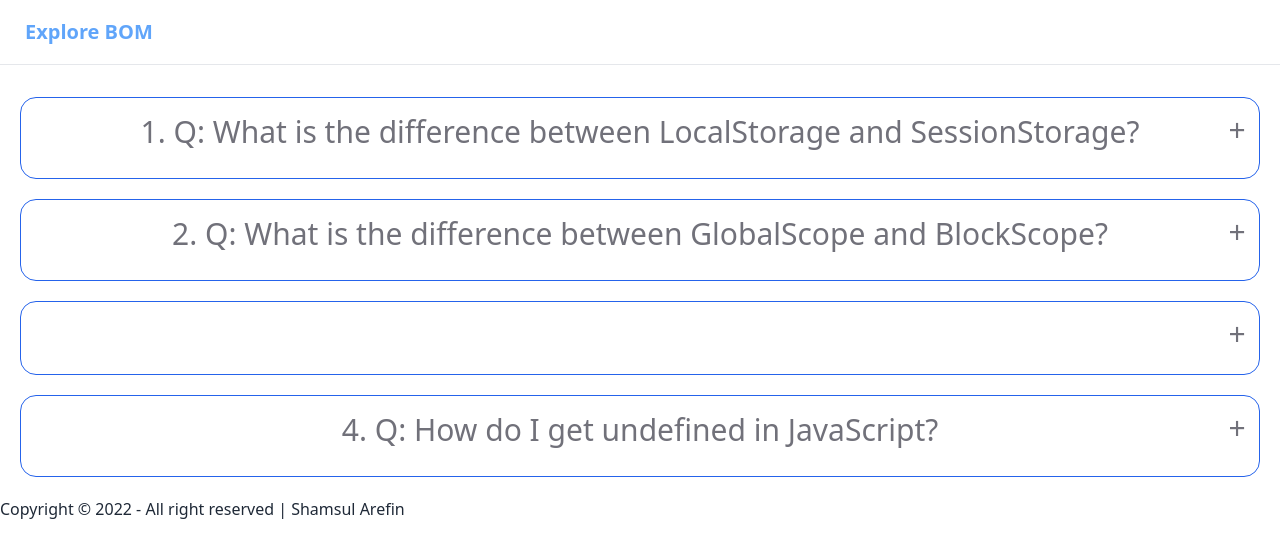
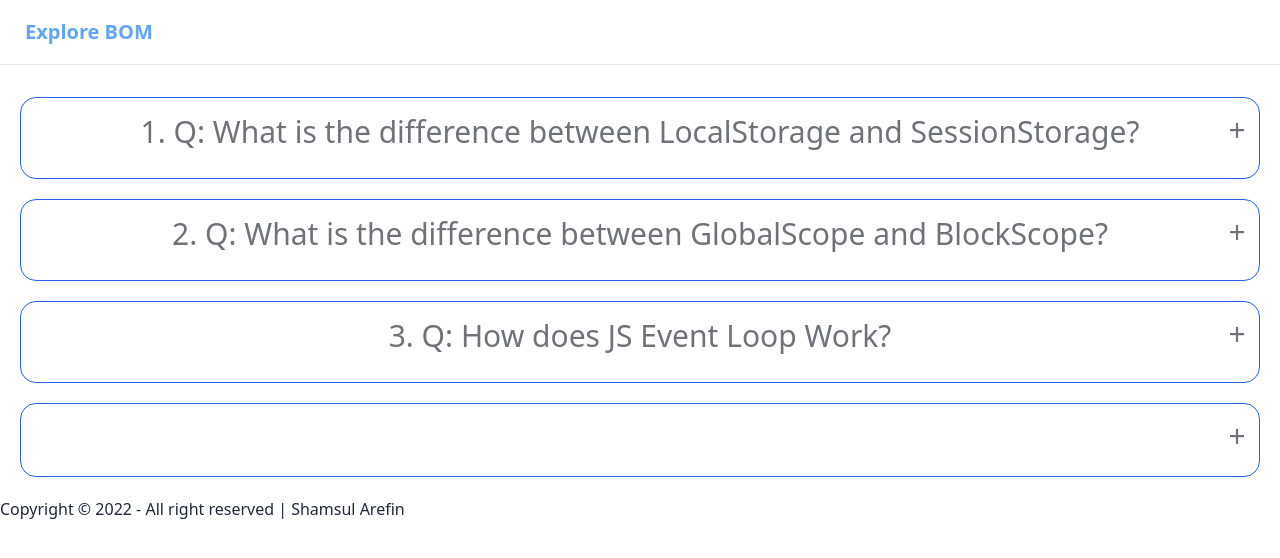
Before and after one commit to ShamsulArefinTanbir/typing-speed-test, a plain HTML site: page blog.html in a window 1280 px wide. Drawn offline with nearby package versions, Linux system fonts and the light colour scheme.

Commit message:
Fourth Blog updated

```diff
--- a/blog.html
+++ b/blog.html
@@ -62,7 +62,7 @@
      <!-- Ques No 3 -->
 <div tabindex="0" class="collapse collapse-plus border border-blue-600 bg-base-100 rounded-box m-5">
     <div class="collapse-title text-3xl text-center text-zinc-500 font-thin px-5">
-
+      3. Q: How does JS Event Loop Work?
     </div>
     <div class="collapse-content text-sm font-serif text-left w-3/4 mx-auto mt-3 text-zinc-700">
       <p><b>Answer:</b> The Event Loop has one simple job — to monitor the Call Stack and the Callback Queue. If the Call Stack is empty, the Event Loop will take the first event from the queue and will push it to the Call Stack, which effectively runs it. Such an iteration is called a tick in the Event Loop.</p>
@@ -72,7 +72,7 @@
    <!-- Ques No 4 -->
 <div tabindex="0" class="collapse collapse-plus border border-blue-600 bg-base-100 rounded-box m-5">
     <div class="collapse-title text-3xl text-center text-zinc-500 font-thin px-5">
-        4. Q: How do I get undefined in JavaScript?
+
     </div>
     <div class="collapse-content text-sm font-serif text-left w-3/4 mx-auto mt-3 text-zinc-700">
       <p><b>Answer:</b>We will get undefined value when we call a non-existent property or method of an object. In the above example, if a function does not return any result but still we try to assign its resulted value to a variable. So in this case, result will be undefined. A method or statement also returns undefined if the variable that is being evaluated does not have an assigned value.</p>
```
